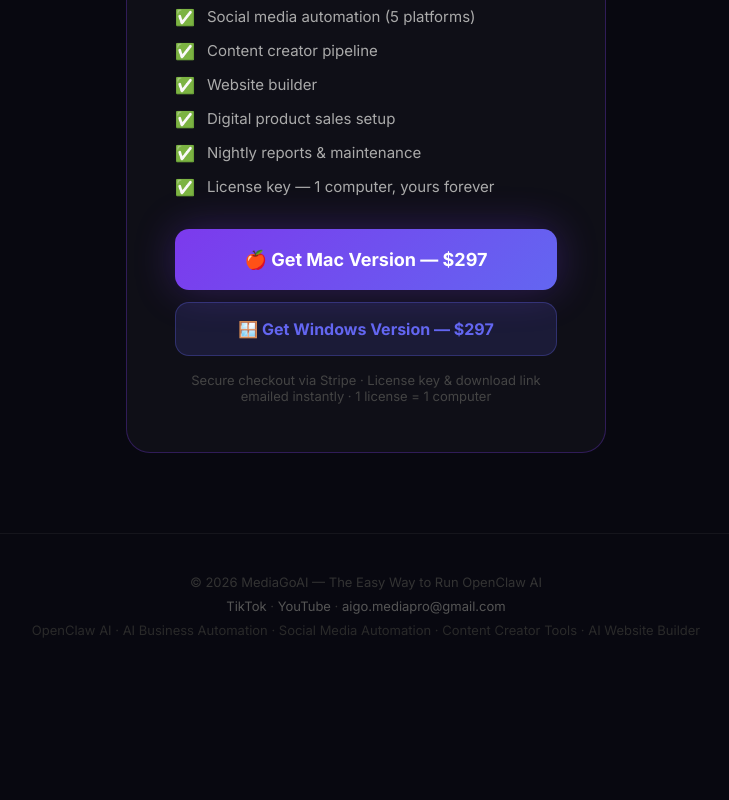
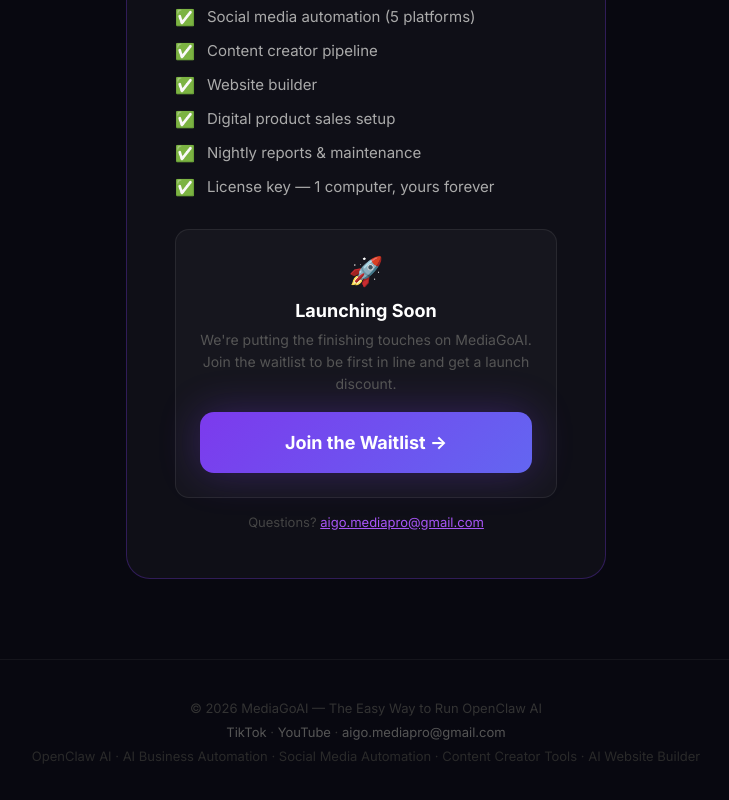
Before and after one commit to qrexact-droid/mediagoai, a Next.js app: page / in a window 1280 px wide. Shown: the part 4457-5257 px from the top of the page, without its empty margins (274-1003 px from the left). Before the commit the page ends 5135 px from the top, so only its background shows below. Built offline with nearby package versions, Linux system fonts and the light colour scheme.

Commit message:
Disable buy buttons — launching soon + waitlist until installer is fully tested

```diff
--- a/pages/index.js
+++ b/pages/index.js
@@ -534,16 +534,21 @@
               <div className="include-item"><span className="check">✅</span><span>License key — 1 computer, yours forever</span></div>
             </div>
 
-            {/* Mac buy button */}
-            <a href="https://buy.stripe.com/8x2eVee605vHgk8a6icZa04" className="btn-primary" style={{width:'100%',textAlign:'center',display:'block',marginBottom:'12px'}}>
-              🍎 Get Mac Version — $297
-            </a>
-            {/* Windows buy button */}
-            <a href="https://buy.stripe.com/dRm7sMaTObU50la4LYcZa06" style={{display:'block',width:'100%',textAlign:'center',padding:'16px',borderRadius:'14px',fontSize:'16px',fontWeight:'700',textDecoration:'none',background:'rgba(99,102,241,0.15)',border:'1px solid rgba(99,102,241,0.3)',color:'#6366f1',marginBottom:'16px'}}>
-              🪟 Get Windows Version — $297
-            </a>
+            {/* COMING SOON — buy buttons temporarily disabled */}
+            <div style={{background:'rgba(255,255,255,0.03)',border:'1px solid rgba(255,255,255,0.08)',borderRadius:'14px',padding:'24px',textAlign:'center',marginBottom:'16px'}}>
+              <div style={{fontSize:'28px',marginBottom:'12px'}}>🚀</div>
+              <div style={{fontSize:'18px',fontWeight:'700',marginBottom:'8px'}}>Launching Soon</div>
+              <div style={{fontSize:'14px',color:'#555',marginBottom:'16px',lineHeight:'1.6'}}>
+                We're putting the finishing touches on MediaGoAI.<br/>
+                Join the waitlist to be first in line and get a launch discount.
+              </div>
+              <a href="mailto:aigo.mediapro@gmail.com?subject=MediaGoAI Waitlist&body=I want to be notified when MediaGoAI launches!"
+                 className="btn-primary" style={{display:'block',width:'100%',textAlign:'center'}}>
+                Join the Waitlist →
+              </a>
+            </div>
             <p style={{fontSize:'13px',color:'#444'}}>
-              Secure checkout via Stripe · License key &amp; download link emailed instantly · 1 license = 1 computer
+              Questions? <a href="mailto:aigo.mediapro@gmail.com" style={{color:'#a855f7'}}>aigo.mediapro@gmail.com</a>
             </p>
           </div>
         </section>
```
